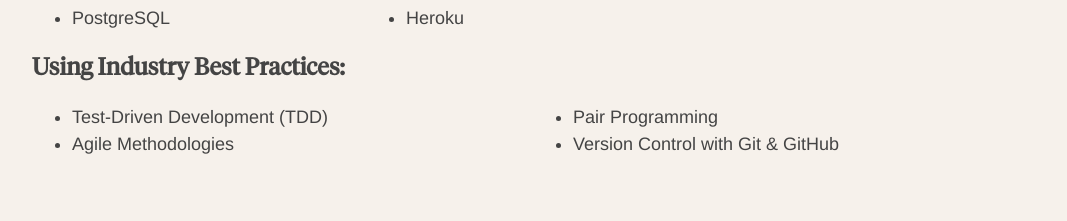
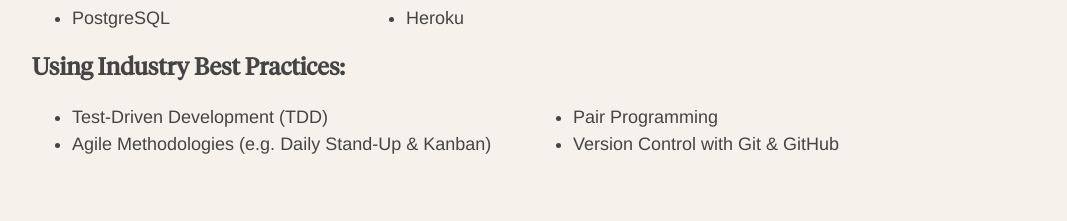
Before and after one commit to OneInfiniteLoops/Portfolio, a React (Create React App) app: page / in a window 1280 px wide. Shown: the part 1328-1549 px from the top of the page, without its empty margins (96-1163 px from the left). Built offline with nearby package versions, Linux system fonts and the light colour scheme.

Commit message:
Edits content of one item in practices-list

```diff
--- a/src/components/About.jsx
+++ b/src/components/About.jsx
@@ -40,7 +40,7 @@ const About = () => {
           <h2>Using Industry Best Practices:</h2>
           <ul>
             <li>Test-Driven Development (TDD)</li>
-            <li>Agile Methodologies</li>
+            <li>Agile Methodologies (e.g. Daily Stand-Up & Kanban)</li>
             <li>Pair Programming</li>
             <li>Version Control with Git & GitHub</li>
           </ul>
```
